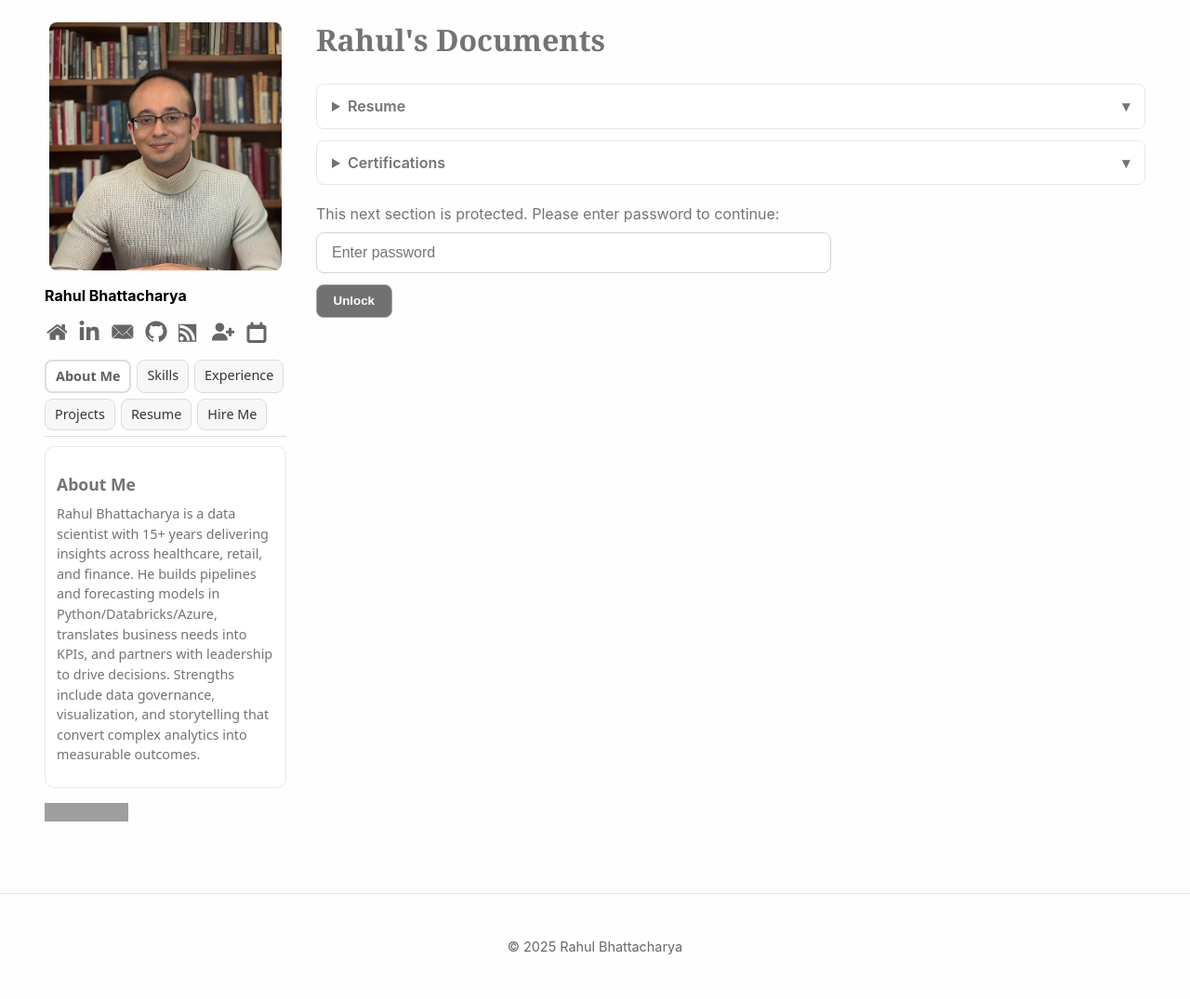
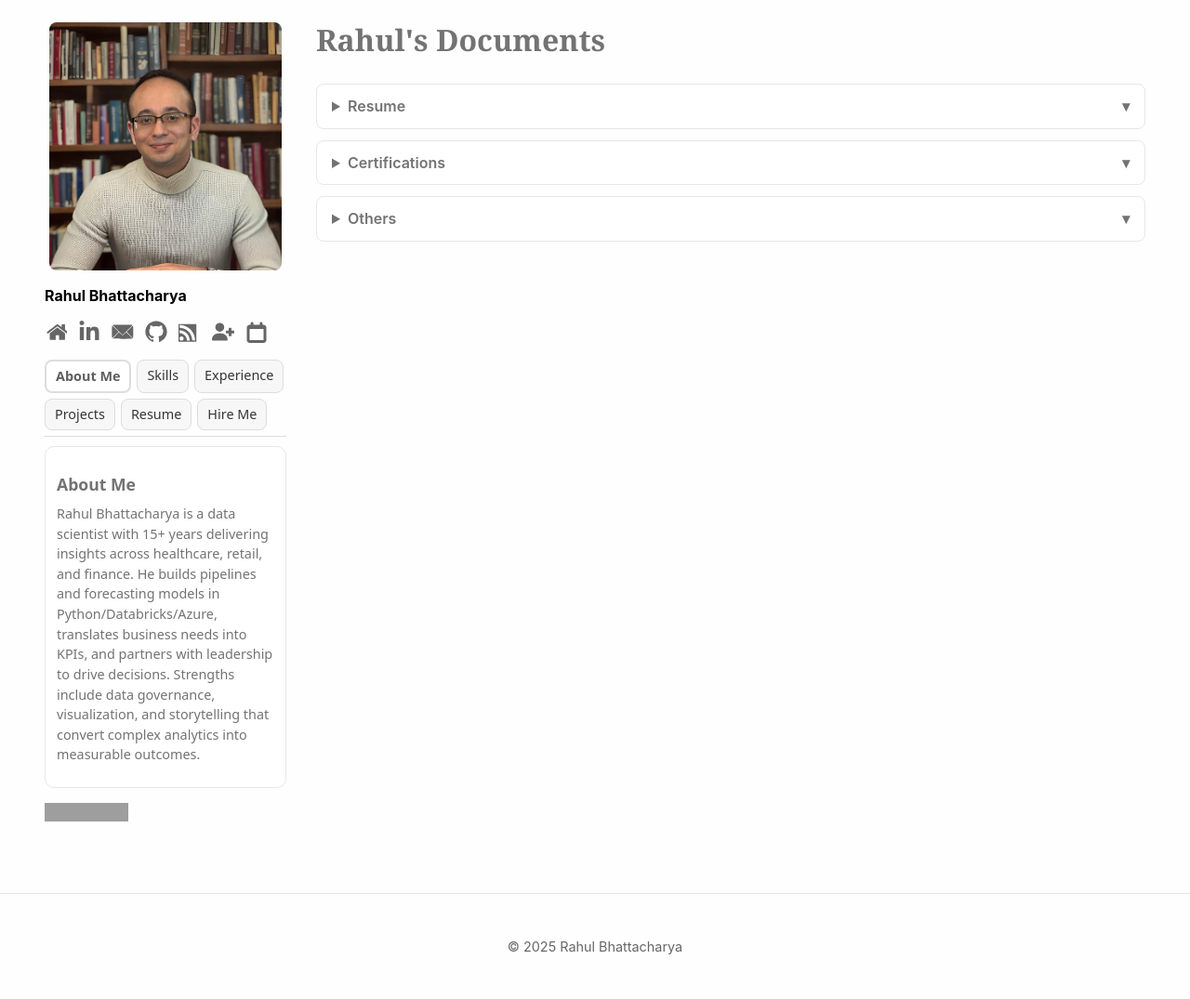
Before and after one commit to RahulBhattacharya1/RahulBhattacharya1.github.io, a Jekyll site: the page built from _posts/2025-08-22-bio.md, in a window 1280 px wide. Shown: the whole page at 93% size. Built offline with Jekyll 4.4.1, drawn with Linux system fonts in a browser that asks for light colours; grey boxes are pictures that could not be loaded.

Commit message:
Update 2025-08-22-bio.md

```diff
--- a/_posts/2025-08-22-bio.md
+++ b/_posts/2025-08-22-bio.md
@@ -71,17 +71,24 @@
   #error-msg { margin-top: .5rem; color: #dc2626; }
 </style>
 
-<div id="locker-container" style="display: none; margin-top:1rem;">
-  <h2>Protected Content</h2>
-  <p><a href="/assets/secret-doc.pdf" download>Download Secret Doc</a></p>
-</div>
+<details>
+    <summary>Others</summary>
+    <div>
+        <p>
+            <div id="locker-container" style="display: none; margin-top:1rem;">
+              <h2>Protected Content</h2>
+              <p><a href="/assets/secret-doc.pdf" download>Download Secret Doc</a></p>
+            </div>
 
-<div id="login-form">
-  <p>This next section is protected. Please enter password to continue:</p>
-  <input type="password" id="passwordInput" placeholder="Enter password" aria-label="Enter password">
-  <button type="button" onclick="checkPassword()">Unlock</button>
-  <p id="error-msg"></p>
-</div>
+            <div id="login-form">
+              <p>This next section is protected. Please enter password to continue:</p>
+              <input type="password" id="passwordInput" placeholder="Enter password" aria-label="Enter password">
+              <button type="button" onclick="checkPassword()">Unlock</button>
+              <p id="error-msg"></p>
+            </div>
+        </p>
+    </div>
+</details>
 
 <script>
   const PASSWORD = "713";
```
